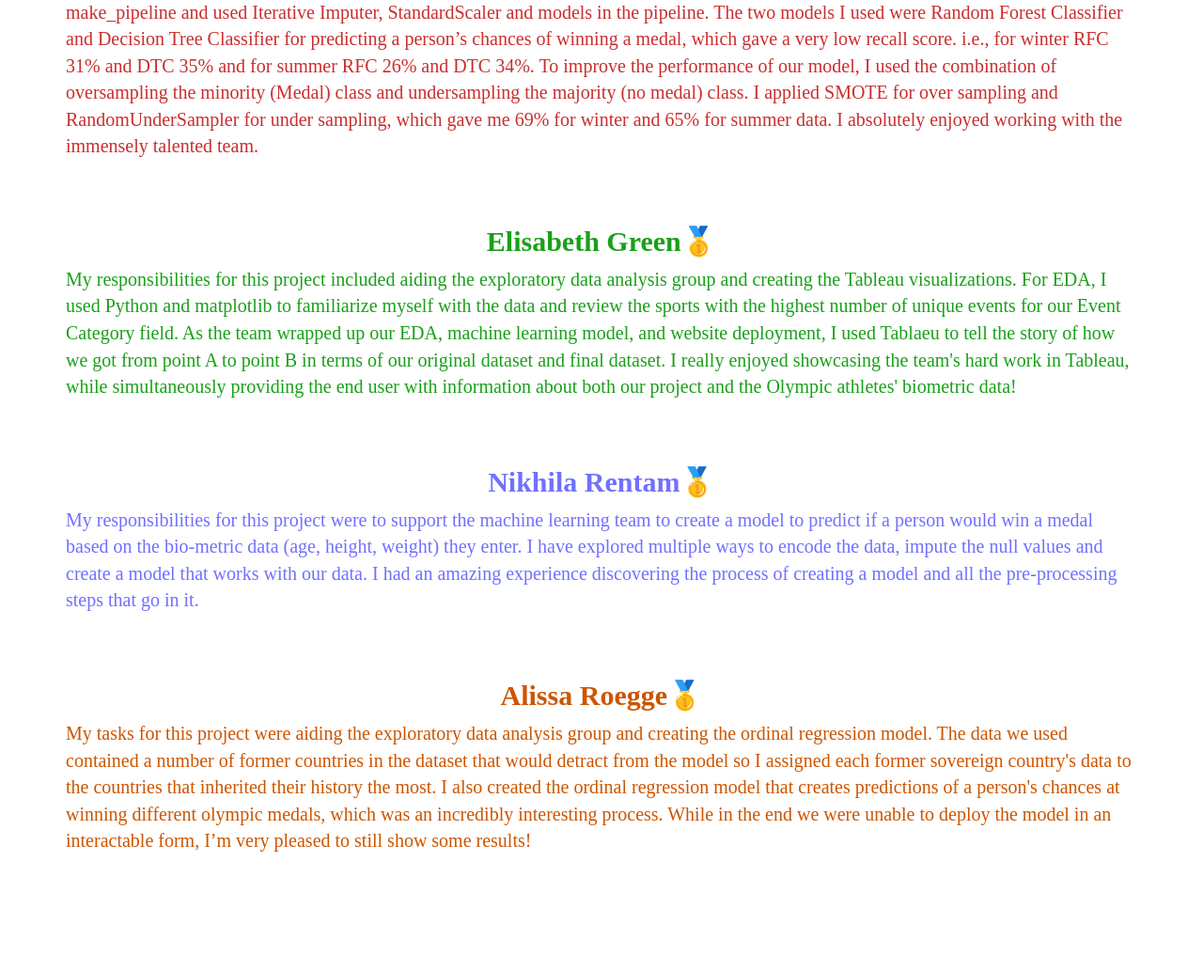
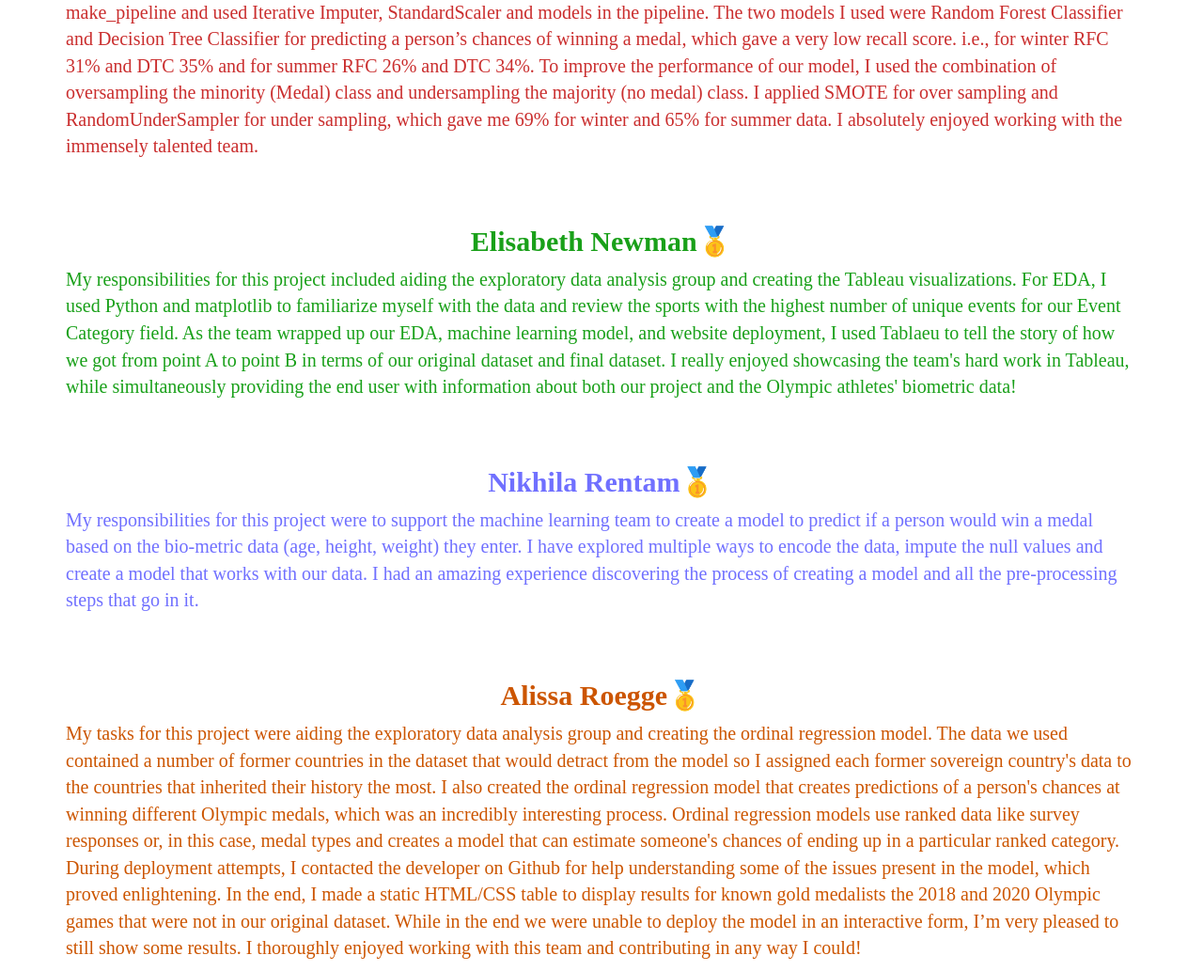
Before and after one commit to cdeanatx/Olympic_Medal_Predictions, a Flask app: page /about in a window 1280 px wide. Shown: the part 2043-3076 px from the top of the page at 94% size. Before the commit the page ends 2949 px from the top, so only its background shows below. Run offline with Flask 2, Linux system fonts and the light colour scheme; some libraries are stand-ins or nearby versions.

Commit message:
Adding updated Elisabeth's last name & Alissa's bio

```diff
--- a/templates/about.html
+++ b/templates/about.html
@@ -74,7 +74,7 @@
               class. I applied SMOTE for over sampling and RandomUnderSampler for under sampling, which gave me 69% for winter and 65% for summer data. I absolutely enjoyed
               working with the immensely talented team.</p>
               <br><br>
-            <h3 class="elisabeth-header">Elisabeth Green&#129351;</h3>
+            <h3 class="elisabeth-header">Elisabeth Newman&#129351;</h3>
             <p class="elisabeth">
               My responsibilities for this project included aiding the exploratory data analysis group and creating the Tableau visualizations.
               For EDA, I used Python and matplotlib to familiarize myself with the data and review the sports with the highest number of unique
@@ -92,12 +92,14 @@
             <br><br>
             <h3 class="alissa-header">Alissa Roegge&#129351;</h3>
             <p class="alissa">
-              My tasks for this project were aiding the exploratory data analysis group and creating the ordinal regression model.
-              The data we used contained a number of former countries in the dataset that would detract from the model so I assigned
-              each former sovereign country's data to the countries that inherited their history the most. I also created the ordinal
-              regression model that creates predictions of a person's chances at winning different olympic medals, which was an incredibly
-              interesting process. While in the end we were unable to deploy the model in an interactable form, I’m very pleased to still
-              show some results!</p>
+              My tasks for this project were aiding the exploratory data analysis group and creating the ordinal regression model. The data we used contained a
+              number of former countries in the dataset that would detract from the model so I assigned each former sovereign country's data to the countries that
+              inherited their history the most.  I also created the ordinal regression model that creates predictions of a person's chances at winning different Olympic
+              medals, which was an incredibly interesting process. Ordinal regression models use ranked data like survey responses or, in this case, medal types and creates
+              a model that can estimate someone's chances of ending up in a particular ranked category. During deployment attempts, I contacted the developer on Github for help
+              understanding some of the issues present in the model, which proved enlightening. In the end, I made a static HTML/CSS table to display results for known gold medalists
+              the 2018 and 2020 Olympic games that were not in our original dataset. While in the end we were unable to deploy the model in an interactive form, I’m very pleased to
+              still show some results. I thoroughly enjoyed working with this team and contributing in any way I could!</p>
        </div>
     </div>
 
```
